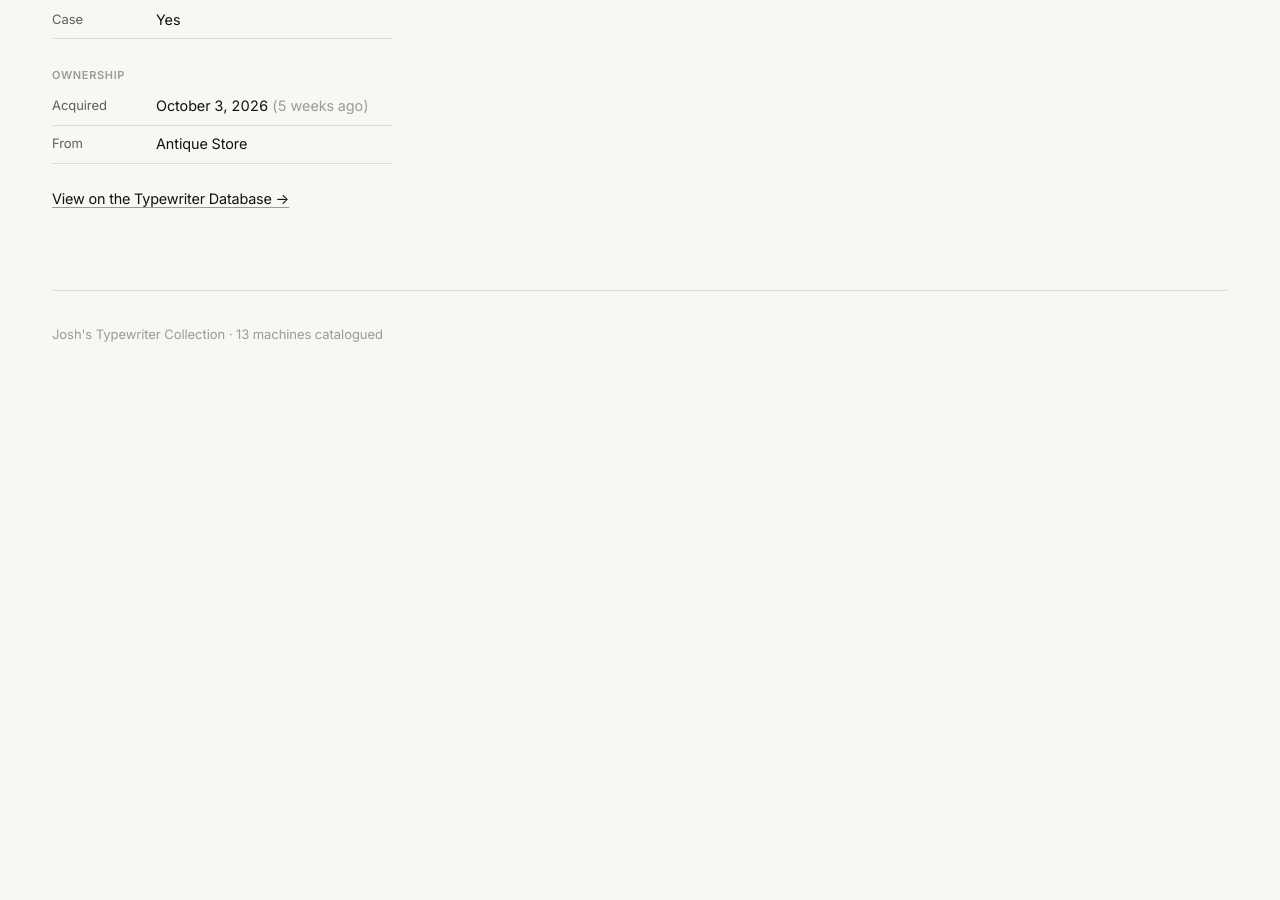
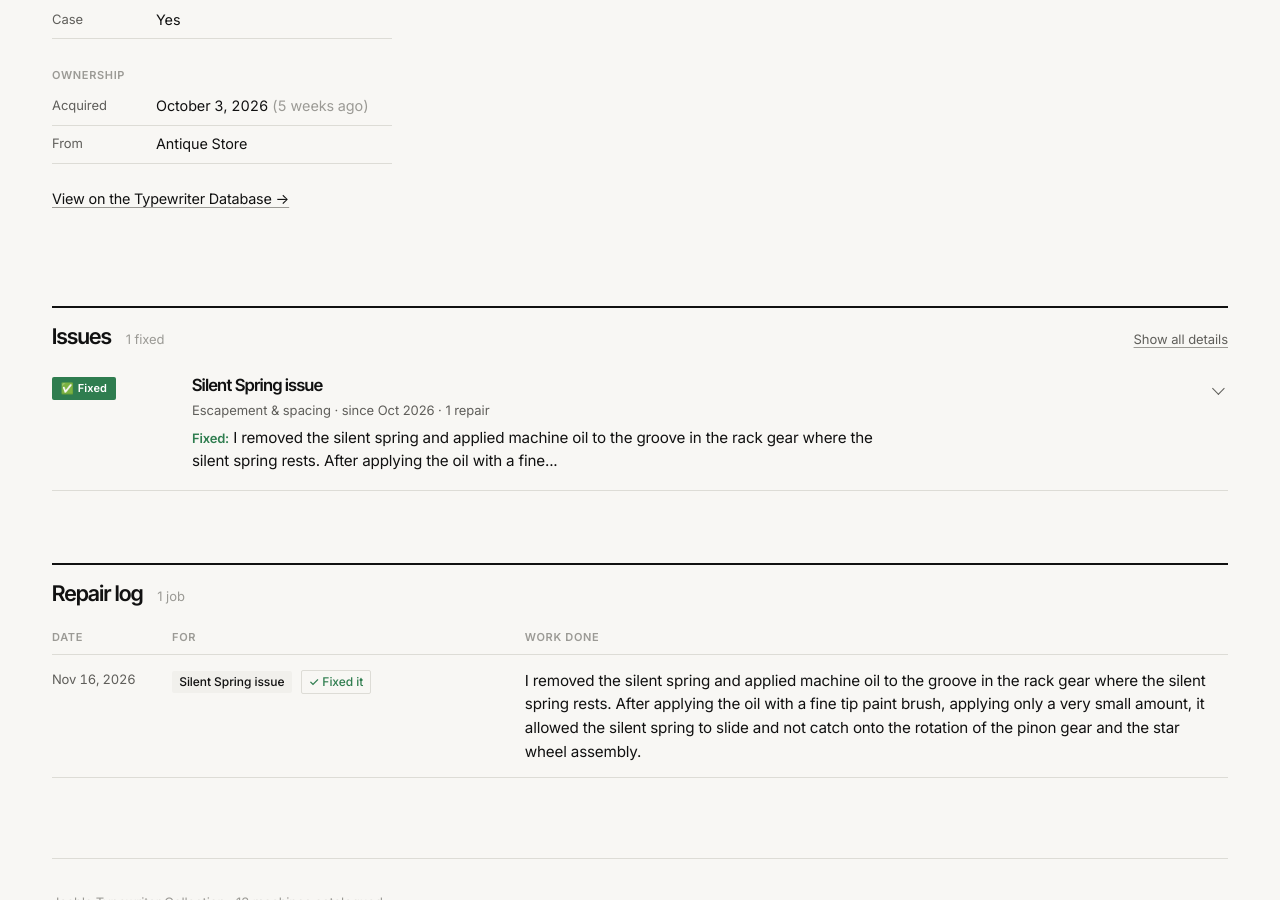
Before and after one commit to JoshKoiro/typewriters, a Jekyll site: the page built from _machines/1966-olympia-sf.md, in a window 1280 px wide and 900 px high, scrolled down 1933 px. Built offline with Jekyll 4.4.1, drawn with Linux system fonts in a browser that asks for light colours; before the commit the page ends 2338 px from its top, so only the background shows below that.

Commit message:
Update 1966 Olympia SF, Olivia (Liv)

```diff
--- a/_machines/1966-olympia-sf.md
+++ b/_machines/1966-olympia-sf.md
@@ -39,7 +39,33 @@ twdb_url: "https://typewriterdatabase.com/1966-olympia-sf-de-luxe.29131.typewrit
 tags: []
 cover: ""
 
-repairs: []
+issues:
+  - id: silent-spring-issue
+    title: Silent Spring issue
+    category: escapement
+    status: fixed
+    opened: 2026-10-08
+    description: >-
+      The silent spring is falling out of position when I am trying to use the carriage return lever. It
+      doesn't stay in the correct position after repeated uses of the carriage return and it ends up locking
+      the escape mechanism when it's not in the correct position. It also causes the carriage to be very
+      difficult to move.
+    resolved: 2026-11-16
+    resolution: >-
+      I removed the silent spring and applied machine oil to the groove in the rack gear where the silent
+      spring rests. After applying the oil with a fine tip paint brush, applying only a very small amount, it
+      allowed the silent spring to slide and not catch onto the rotation of the pinon gear and the star wheel
+      assembly.
+
+repairs:
+  - date: 2026-11-16
+    issue: silent-spring-issue
+    outcome: fixed
+    work: >-
+      I removed the silent spring and applied machine oil to the groove in the rack gear where the silent
+      spring rests. After applying the oil with a fine tip paint brush, applying only a very small amount, it
+      allowed the silent spring to slide and not catch onto the rotation of the pinon gear and the star wheel
+      assembly.
 ---
 
 ## Notes
```
Also changed, not shown: _machines/olivia.md (+9 -0 lines).
